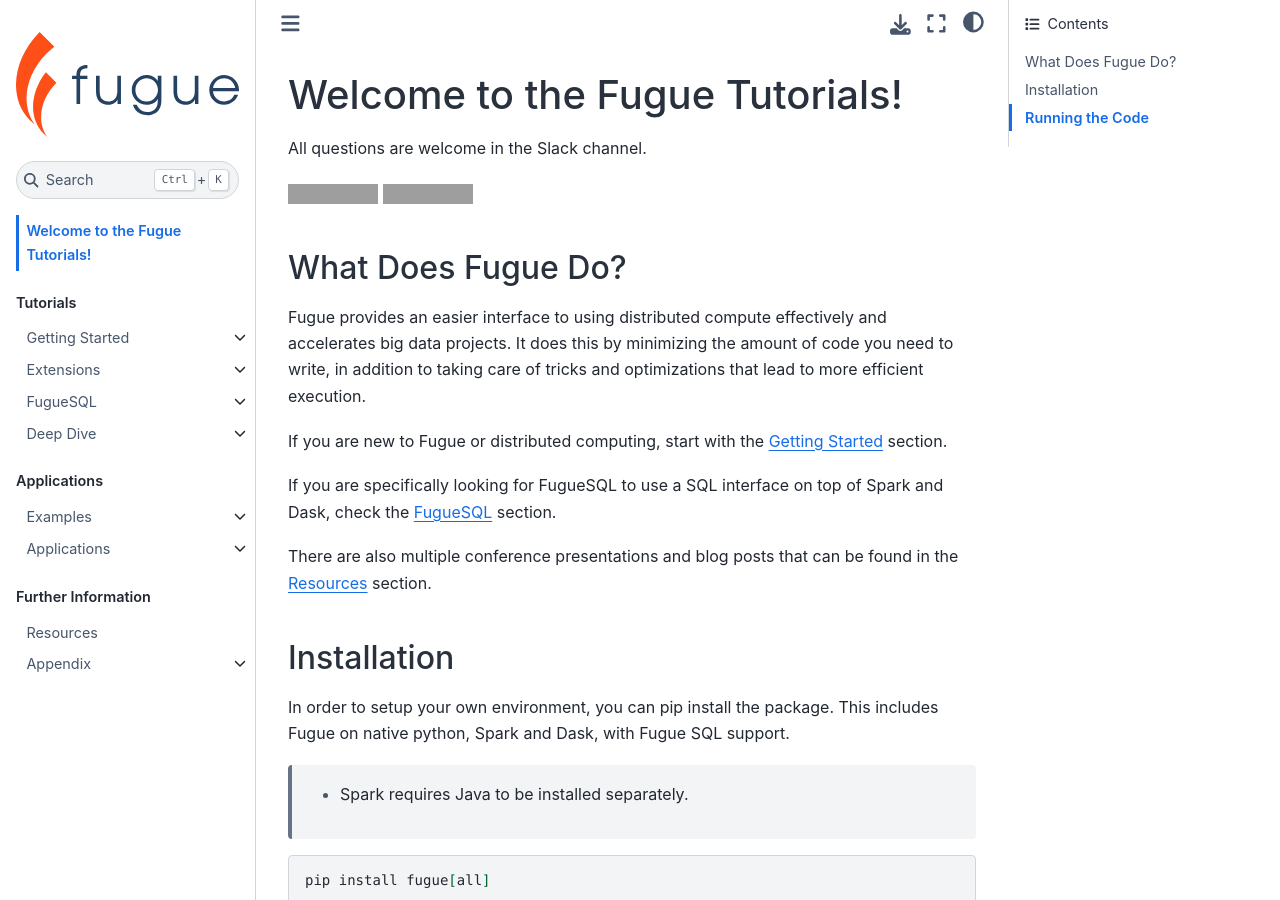
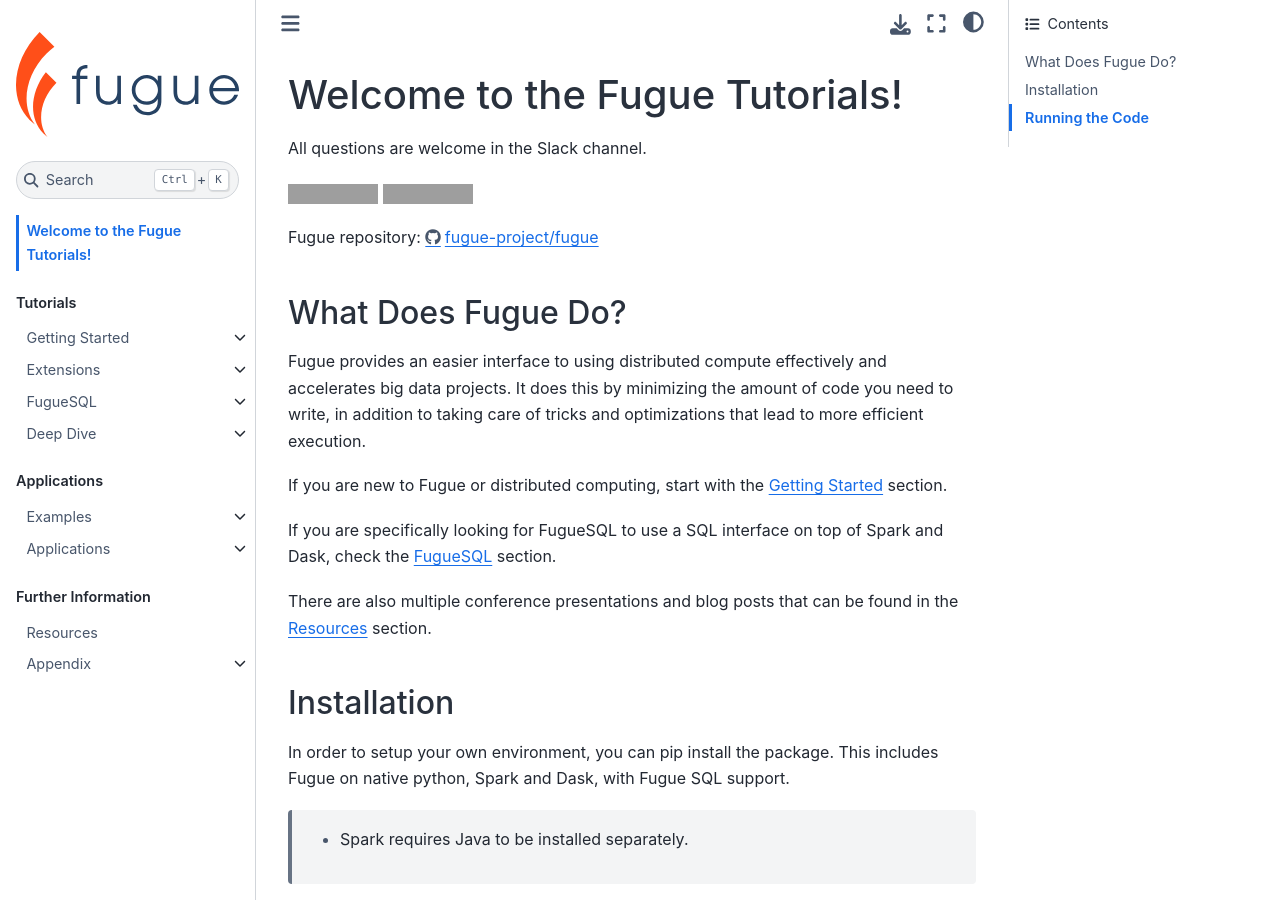
Before and after one commit to fugue-project/tutorials, a Jupyter Book: the page built from index.md, in a window 1280 px wide and 900 px high. Built offline with Jupyter Book 1.0.4 settings and Sphinx 7.4.7 and the Sphinx Book theme 1.1.4, drawn with Linux system fonts in a browser that asks for light colours; pages that are not in the unit, such as notebooks, are missing from menus; grey boxes are pictures that could not be loaded.

Commit message:
add link back

```diff
--- a/index.md
+++ b/index.md
@@ -8,6 +8,8 @@
 
 [![Slack Status](https://img.shields.io/badge/slack-join_chat-white.svg?logo=slack&style=social)](https://join.slack.com/t/fugue-project/shared_invite/zt-jl0pcahu-KdlSOgi~fP50TZWmNxdWYQ)
 [![Binder](https://mybinder.org/badge_logo.svg)](https://mybinder.org/v2/gh/fugue-project/tutorials/master)
+
+Fugue repository: [https://github.com/fugue-project/fugue](https://github.com/fugue-project/fugue)
 
 ## What Does Fugue Do?
 
```
Also changed, not shown: tutorials/fugue_sql/index.md (+2 -0 lines).
